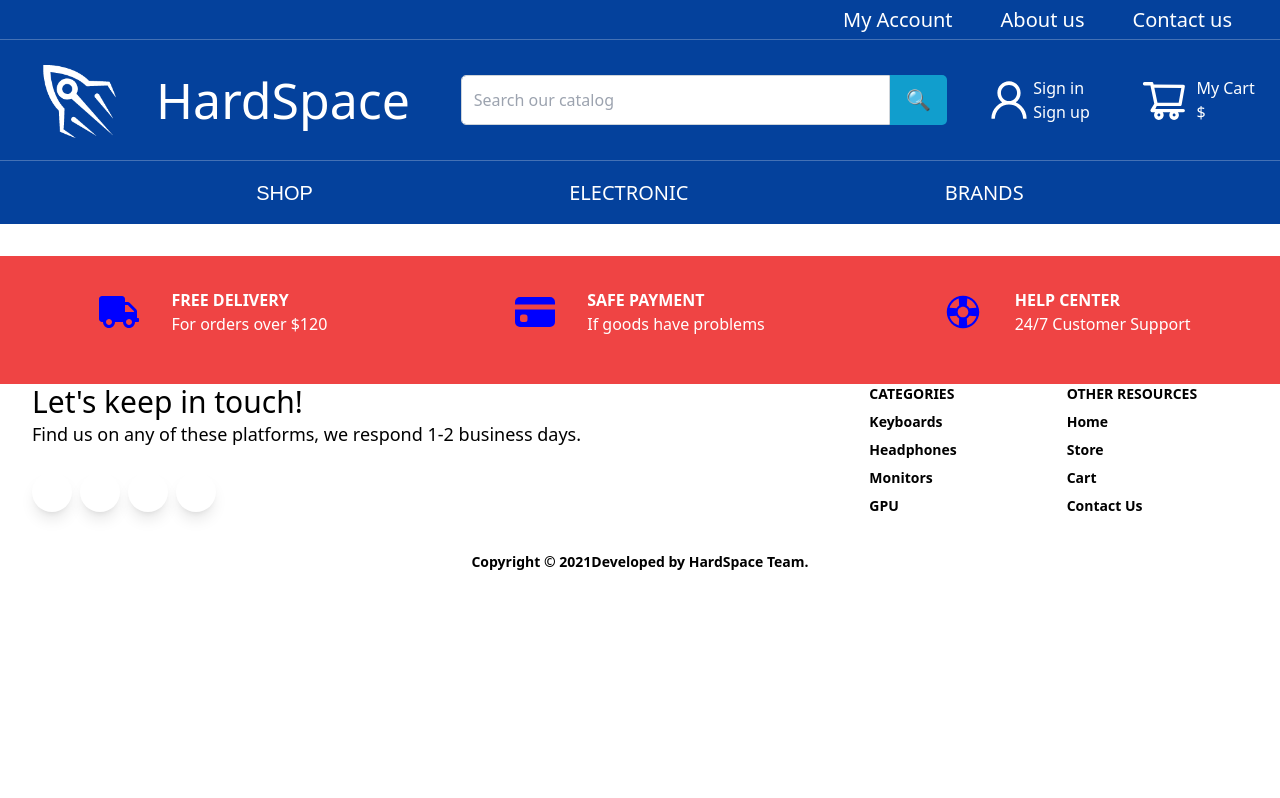
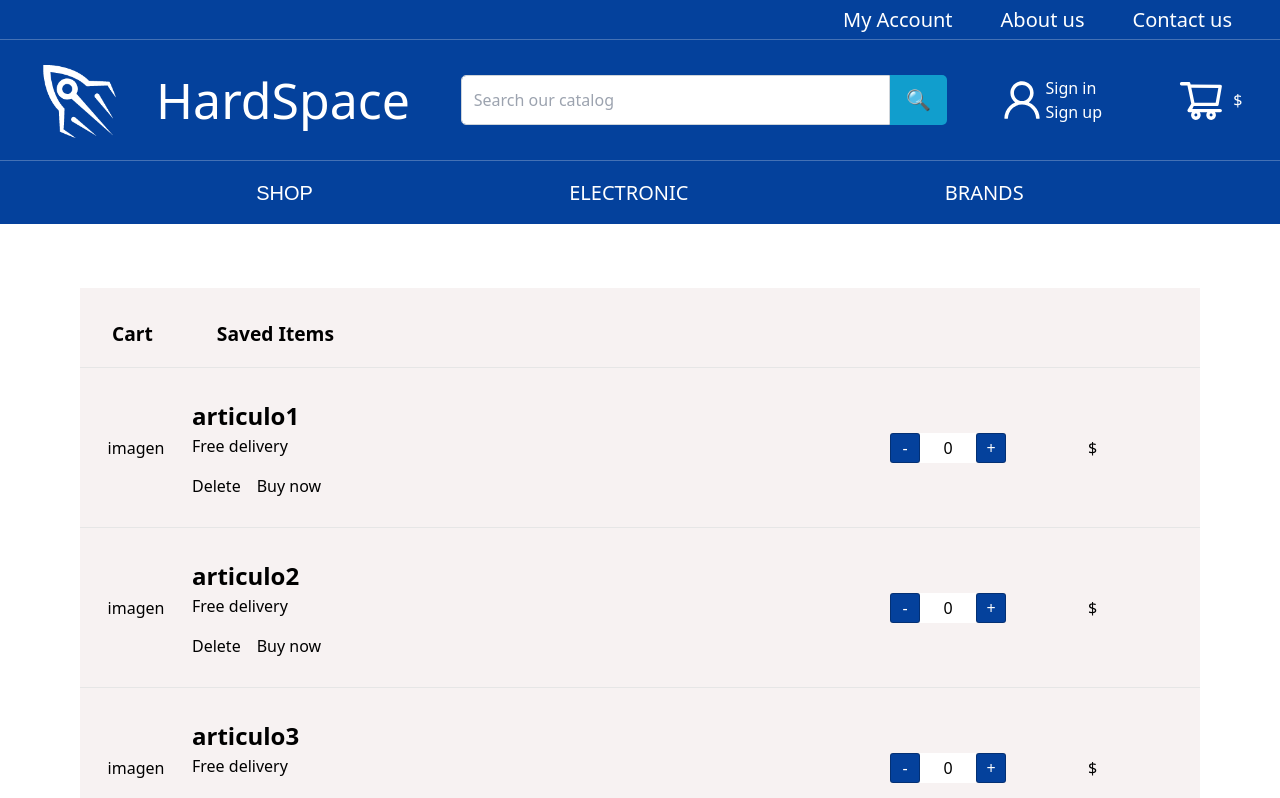
Before and after one commit to lucianhoff/hardspace-webapp, a React (Create React App) app in the folder frontend/: page /cart in a window 1280 px wide. Shown: the top 798 px of the page. Built offline with nearby package versions, Linux system fonts and the light colour scheme; some icons are missing.

Commit message:
vista cart

```diff
--- a/frontend/src/App.css
+++ b/frontend/src/App.css
@@ -216,3 +216,97 @@ form span, .signInForm span {
 .eyeIcon {
   cursor: pointer;
 }
+
+/*Container Cart*/
+.containerCart{
+  margin-left: 5rem;
+  margin-right:5rem;
+  min-height: 60vh;
+  background-color: rgba(245, 239, 239, 0.767);
+  display: flex;
+  flex-direction: column;
+  margin-top:4rem;
+
+
+}
+
+.primerdiv{
+  border-bottom: 1px solid #e6e6e6;
+  height: 10vh;
+
+  display: flex;
+  justify-content: flex-start;
+}
+
+.carrito{
+  margin:2rem;
+  font-size: 1.2rem;
+  font-weight:bold;
+}
+
+.guardados{
+  margin:2rem;
+  font-size: 1.2rem;
+  font-weight:bold;
+}
+
+.articleContainer{
+  border-bottom: 1px solid #e6e6e6;
+  display:flex;
+
+  height: 20vh;
+  align-items: center;
+}
+
+.articleImg{
+  width: 10%;
+  display:flex;
+  justify-content: center;
+}
+
+.articleInfo{
+  width: 55%;
+  display:flex;
+  flex-direction: column;
+}
+
+.articleTitle{
+  font-weight: bold;
+  font-size: 1.5rem;
+}
+
+.deleteAndBuy{
+  margin-top:1rem;
+  display:flex;
+  justify-content: flex-start;
+
+}
+
+.delete{
+  margin-right: 1rem;
+}
+
+.articleInput{
+  width:25%;
+  display:flex;
+  justify-content: center;
+}
+
+#inputCart{
+  width:20%;
+  text-align: center;
+}
+
+.articlePrice{
+width: 10%;
+}
+
+.boton{
+  border-radius: 3px;
+  border: 1px solid rgba(0, 0, 0, 0.26);
+  width:30px;
+  height: 30px;
+  background-color: #04419c;
+  color:white;
+
+}
--- a/frontend/src/App.js
+++ b/frontend/src/App.js
@@ -4,6 +4,7 @@ import Navigation from "./components/navbar/Navbar";
 
 //pages
 import Home from './pages/Home';
+import Cart from './pages/Cart'
 
 //style
 import "./App.css";
@@ -27,7 +28,10 @@ function App(props) {
     <Navigation />
       <Routes>
         <Route path="/" element={<Home />} />
-               {props.token ? <Route path='*'element ={<Home/>}></Route>:<> <Route path = "/signUp" element = {<SignUp/>}></Route> <Route path = "/signIn" element = {<LogIn/>}></Route> </>}
+               {props.token ?
+                <Route path='*'element ={<Home/>}></Route> :
+                <> <Route path = "/signUp" element = {<SignUp/>}></Route> <Route path = "/signIn" element = {<LogIn/>}></Route> </>}
+        <Route path="/cart" element={<Cart />} />
       </Routes>
       <Footer/>
     </BrowserRouter>
--- /dev/null
+++ b/frontend/src/components/IndividualCart.js
@@ -0,0 +1,54 @@
+import React , {useState }from 'react'
+
+
+
+function IndividualCart({elemento}){
+
+    const [count, setCount] = useState(0);
+
+
+    const decrementCount = () => {
+        count > 0 && setCount(parseInt(count)-1)
+     }
+
+    const incrementCount = () => {
+           setCount(parseInt(count)+1);
+        }
+
+
+    return(
+            <>
+            <div className="articleContainer">
+                            <div className="articleImg"> imagen</div>
+                            <div className="articleInfo">
+                                <p className="articleTitle">{elemento.nombre}</p>
+                                <p>Free delivery</p>
+                                <div className="deleteAndBuy">
+                                    <button className="delete">Delete</button>
+                                    <button className="buynow">Buy now</button>
+                                </div>
+
+                            </div>
+                           <div className="articleInput">
+                             <button  className="boton" onClick={decrementCount}>-</button>
+
+                                <input
+                                id="inputCart"
+                                type="text"
+                                name="clicks"
+                                value={count}
+                                onChange={(event) => {setCount(event.target.value)}}
+                                />
+
+
+
+                             <button className="boton"  onClick={incrementCount}>+</button>
+                            </div>
+                           <div className="articlePrice">$</div>
+                        </div>
+
+</>
+    )
+}
+
+export default IndividualCart
--- a/frontend/src/components/navbar/Navbar.js
+++ b/frontend/src/components/navbar/Navbar.js
@@ -69,10 +69,10 @@ function Navigation(props) {
         </div>
         <div className="shop">
           <div className="iconUser">
-            <AiOutlineShoppingCart />
+           <Link to="/cart"><AiOutlineShoppingCart /></Link>
           </div>
           <div className="signClass">
-            <h5>My Cart</h5>
+            {/* <h5>My Cart</h5> */}
             <h5>$</h5>
           </div>
         </div>
--- a/frontend/src/components/navbar/navbar.css
+++ b/frontend/src/components/navbar/navbar.css
@@ -90,10 +90,12 @@
     font-size: 16px;
   }
   .iconUser{
+
     height: 2rem !important;
     width: 2rem !important;
     font-size: 2rem !important;
   }
+
   .navigation{
     height: 15vh !important;
   }
@@ -242,6 +244,8 @@ span a {
 .iconUser {
   font-size: 3rem;
 }
+
+
 .signClass {
   display: flex;
   flex-direction: column;
--- /dev/null
+++ b/frontend/src/pages/Cart.js
@@ -0,0 +1,48 @@
+import React from 'react'
+
+import IndividualCart from '../components/IndividualCart'
+
+function Cart(){
+
+
+    const array = [
+                    {"nombre": "articulo1",
+                    "id" : 0,
+                "count": 4},
+                {"nombre": "articulo2",
+                "id" : 1,
+                "count": 2},
+                {"nombre": "articulo3",
+                "id" : 2,
+                "count": 5}
+
+                ]
+
+
+
+    return(
+        <>
+            <div className="containerCart">
+                <div className="primerdiv">
+                    <h3 className="carrito">Cart</h3>
+                    <h3 className="guardados">Saved Items</h3>
+                </div>
+                <div>
+                    {array.map((elemento,index)=> {
+                        return (
+                            <IndividualCart elemento={elemento} />
+                        )
+
+                    })}
+
+
+                </div>
+
+            </div>
+
+    </>
+
+    )
+}
+
+export default Cart
```
